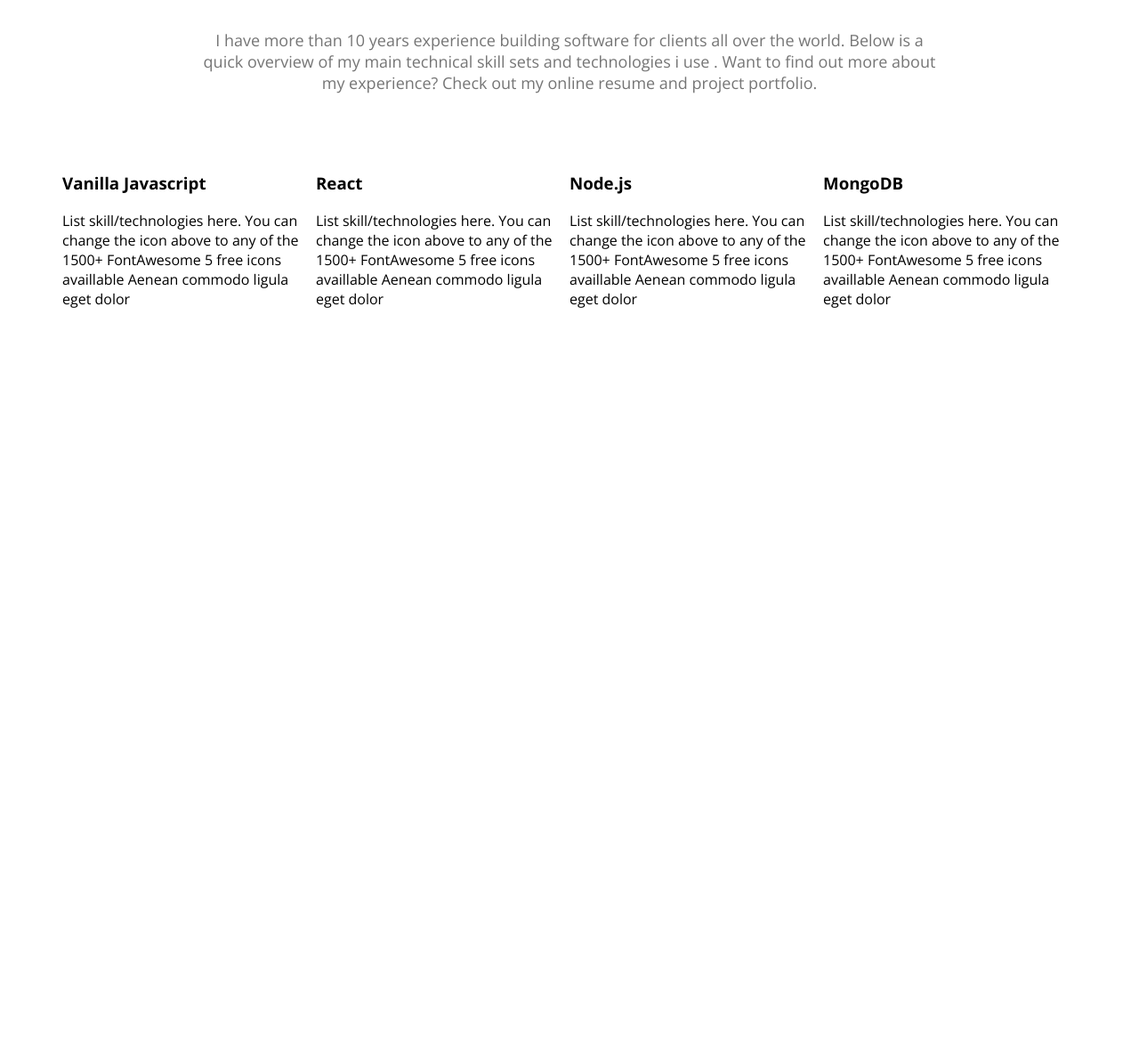
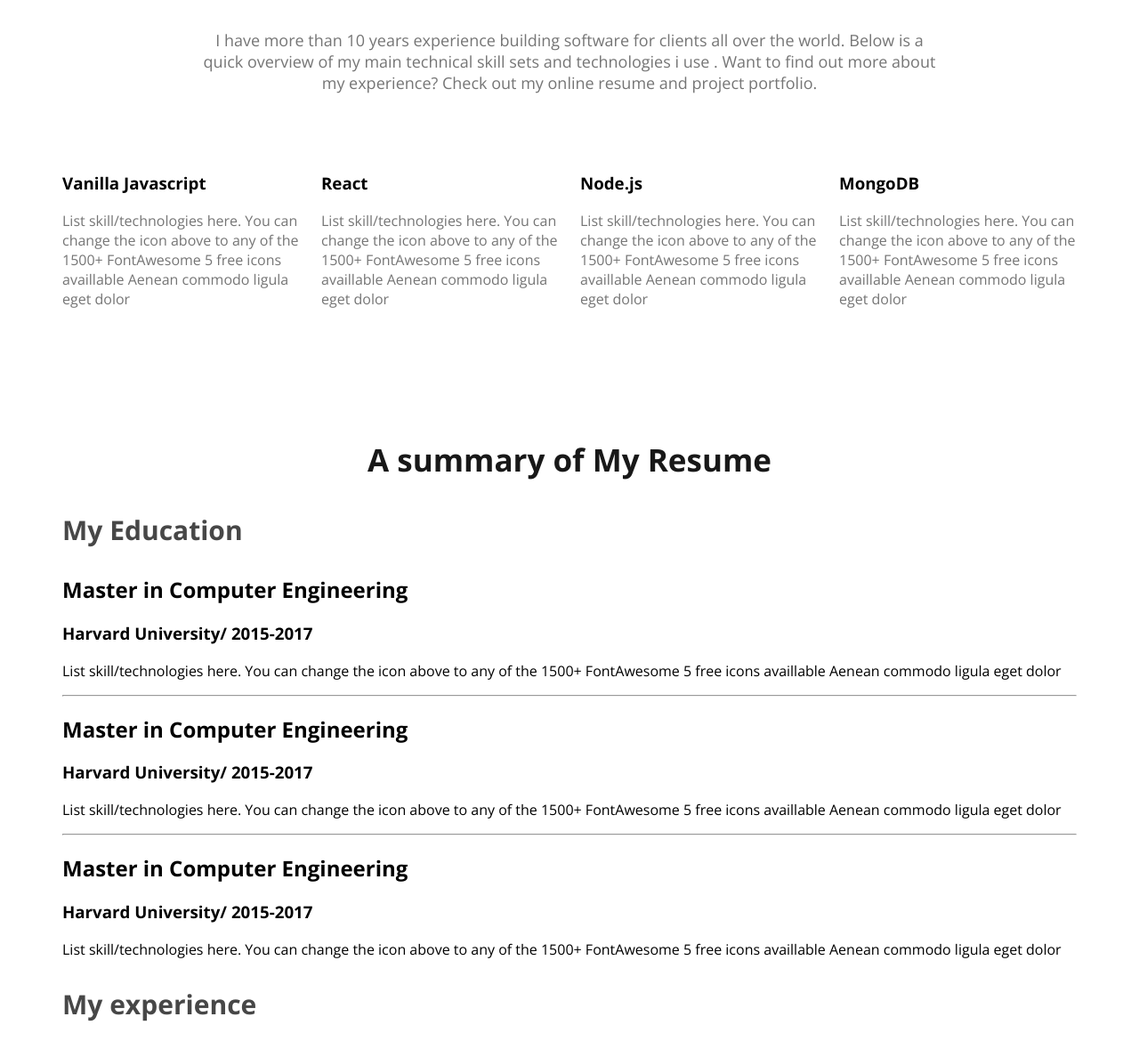
Before and after one commit to azizulhoque472016/webdeveloper-portfolio, a plain HTML site: page index.html in a window 1280 px wide. Shown: the part 1482-2661 px from the top of the page at 89% size. Before the commit the page ends 1853 px from the top, so only its background shows below. Drawn offline with nearby package versions, Linux system fonts and the light colour scheme; a web font is replaced by a local one.

Commit message:
resume item added

```diff
--- a/index.html
+++ b/index.html
@@ -105,6 +105,38 @@
                 </skill>
             </div>
          </section>
+         <!-- Resume section -->
+          <section>
+            <h3 class="section-title">A summary of My Resume</h3>
+            <div class="resume-container">
+              <resume-column>
+                <h3 class="resume-column-title">My Education</h3>
+                <div class="resume-item">
+        <h2 class="resume-item-title">Master in Computer Engineering </h2>
+         <h3 class="resume-item-institute"> Harvard University/ 2015-2017</h3>
+         <p class="resume-item-description">  List skill/technologies here. You can change the icon above to any of the 1500+ FontAwesome
+            5 free icons availlable Aenean commodo ligula eget dolor</p>
+                </div>
+                <hr>
+                <div class="resume-item">
+                    <h2 class="resume-item-title">Master in Computer Engineering</h2>
+                     <h3 class="resume-item-institute">Harvard University/ 2015-2017</h3>
+                     <p class="resume-item-description"> List skill/technologies here. You can change the icon above to any of the 1500+ FontAwesome
+                        5 free icons availlable Aenean commodo ligula eget dolor</p>
+                            </div>
+                            <hr>
+                            <div class="resume-item">
+                                <h2 class="resume-item-title">Master in Computer Engineering</h2>
+                                 <h3 class="resume-item-institute">Harvard University/ 2015-2017</h3>
+                                 <p class="resume-item-description"> List skill/technologies here. You can change the icon above to any of the 1500+ FontAwesome
+                                    5 free icons availlable Aenean commodo ligula eget dolor</p>
+                                        </div>
+              </resume-column>
+              <resume-column>
+                <h3 class="resume-column-title">My experience</h3>
+              </resume-column>
+            </div>
+          </section>
 
     </main>
     <footer>
--- a/styles/protfolio.css
+++ b/styles/protfolio.css
@@ -97,8 +97,9 @@ nav a {
 main{
     max-width: 1140px;
     margin: 0 auto;
-
-
+}
+main section{
+    margin-top: 130px;
 }
 .about-info-container{
     display: flex;
@@ -110,6 +111,22 @@ main{
 #what-i-do-description{
     padding: 30px 150px;
 }
+/* skills related styles */
 .skills-container{
     display: flex;
+    gap: 24px;
+
 }
+.skill{
+    padding: 30px;}
+
+.skill-description{
+    color: #757575;
+
+}
+/* Resume section styles */
+.resume-column-title{
+    color: #474747;
+    font-size: 30px;
+    font-weight: 700;
+}
```
